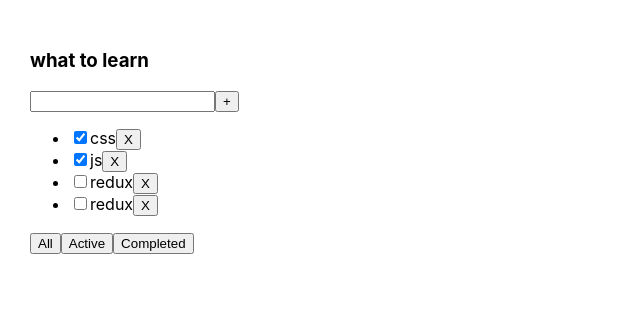
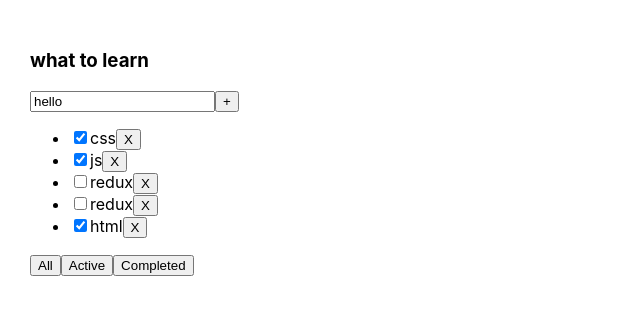
Before and after one commit to limitlesscreator/todoList, a React (Create React App) app: page / in a window 1280 px wide. Shown: the top 314 px of the page, without its empty margins (0-640 px from the left). Built offline with nearby package versions, Linux system fonts and the light colour scheme.

Commit message:
stage 3.1 do tasks with value of input

```diff
--- a/src/App.tsx
+++ b/src/App.tsx
@@ -1,22 +1,33 @@
 import React, {useState} from 'react';
 import './App.css';
-import {TaskType, TodoList} from "./Todolist";
+import {TodoList} from "./Todolist";
+import {v1} from "uuid";
 
 
 export type FilterValuesType = "all" | "completed" | "active"
 
 
 function App() {
-    let [tasks, setTasks] = useState<Array<TaskType>>([{id: 1, title: 'css', isDone: true},
-        {id: 2, title: 'js', isDone: true},
-        {id: 3, title: 'redux', isDone: false},
-        {id: 4, title: 'redux', isDone: false},])
+    let [tasks, setTasks] = useState([
+        {id: v1(), title: 'css', isDone: true},
+        {id: v1(), title: 'js', isDone: true},
+        {id: v1(), title: 'redux', isDone: false},
+        {id: v1(), title: 'redux', isDone: false},
+        {id: v1(), title: 'html', isDone: true},
+    ])
     let [filter, setFilter] = useState<FilterValuesType>("all")
 
-    function removeTask(id: number) {
+    function removeTask(id: string) {
         let filteredTasks = tasks.filter(t => t.id !== id)
         setTasks(filteredTasks)
     }
+
+    function addTask(){
+       let newTask = {id:v1(), title: 'newtask',isDone: false}
+       let newTasks = [newTask,...tasks]
+        setTasks(newTasks)
+    }
+
 
     function changeFilter(value: FilterValuesType) {
         setFilter(value)
@@ -37,6 +48,7 @@ function App() {
                       tasks={tasksForTodoList}
                       removeTask={removeTask}
                       changeFilter={changeFilter}
+                      addTask={addTask}
             />
         </div>
     );
--- a/src/Todolist.tsx
+++ b/src/Todolist.tsx
@@ -1,41 +1,54 @@
 import React from "react";
 import {FilterValuesType} from "./App";
 
+export type TaskType = {
+    id: string
+    title: string
+    isDone: boolean
+}
 type PropsType = {
     title: string
     tasks: Array<TaskType>
-    removeTask: Function
+    removeTask: (taskId: string) => void
     changeFilter: (value: FilterValuesType) => void
+    addTask: () => void
 }
 
-export type TaskType = {
-    id: number
-    title: string
-    isDone: boolean
-}
 
 export function TodoList(props: PropsType) {
     return (
         <div>
             <h3>{props.title}</h3>
             <div>
-                <input/>
-                <button>+</button>
+                <input value={'hello'}/>
+                <button onClick={ () => {props.addTask()} }>+</button>
             </div>
             <ul>
-                {props.tasks.map( t =>
-                        <li><input type="checkbox" checked={t.isDone}/>
+                {props.tasks.map(t => <li key={t.id}>
+                        <input type="checkbox" checked={t.isDone}/>
                         <span>{t.title}</span>
-                            <button onClick={() =>{props.removeTask(t.id)}}>X</button>
-                        </li>
+                        <button onClick={() => {
+                            props.removeTask(t.id)
+                        }}>X
+                        </button>
+                    </li>
                 )}
                 {/*<li><input type="checkbox" checked={props.tasks[1].isDone}/> <span>{props.tasks[1].title}</span></li>*/}
                 {/*<li><input type="checkbox" checked={props.tasks[2].isDone}/> <span>{props.tasks[2].title}</span></li>*/}
             </ul>
             <div>
-                <button onClick={()=>{props.changeFilter("all")}}>All</button>
-                <button onClick={()=>{props.changeFilter("active")}}>Active</button>
-                <button onClick={()=>{props.changeFilter("completed")}}>Completed</button>
+                <button onClick={() => {
+                    props.changeFilter("all")
+                }}>All
+                </button>
+                <button onClick={() => {
+                    props.changeFilter("active")
+                }}>Active
+                </button>
+                <button onClick={() => {
+                    props.changeFilter("completed")
+                }}>Completed
+                </button>
             </div>
         </div>
     )
```
